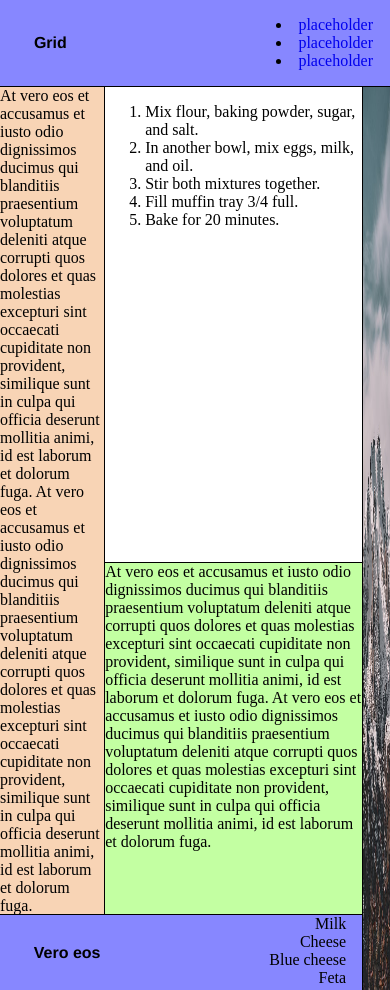
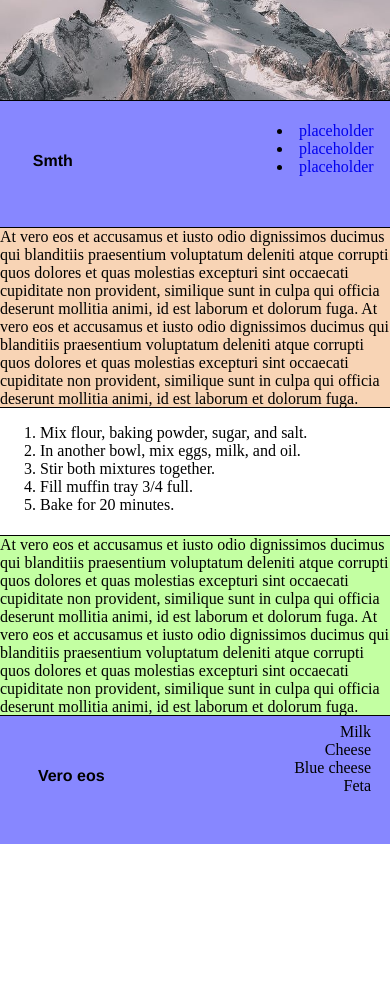
Before and after one commit to IP-14Nezdolii/Web-lab3, a plain HTML site: page index.html in a window 390 px wide. After the commit the page ends 844 px from the top, so only its background shows below. Drawn offline with Linux system fonts and the light colour scheme.

Commit message:
Add files via upload

```diff
--- a/index.html
+++ b/index.html
@@ -7,7 +7,7 @@
   </head>
   <body>
     <div class="box1">
-      <h4 class="mark"> Grid </h4>
+      <h4 class="mark"> Smth </h4>
       <div class="textbox" align="right">
         <menu>
           <li><a href="index.html">placeholder</a></li>
@@ -36,7 +36,7 @@
     <div class="box4">
       <div class="imgbox">
         <map name="primary">
-          <area shape="rect" coords="0,0,500,600" alt="page 1" href="index.html" />
+          <area shape="rect" coords="0,0,500,600" alt="page 1" href="https://www.youtube.com/watch?v=dQw4w9WgXcQ&ab_channel=RickAstley" />
         </map>
         <img usemap="#primary" src="images/pexels-1.jpeg" alt="image with map"/>
       </div>
--- a/styles/mobile.css
+++ b/styles/mobile.css
@@ -1,3 +1,4 @@
+
  html, body {
     height: 100vh;
     width: 100vw;
@@ -40,7 +41,6 @@ div {
   }
 .box4 {
     grid-area: b4;
-    background: #f8d4b5;
   }
 .box5 {
     grid-area: b5;
@@ -102,5 +102,37 @@ div {
     display: block;
     width: 100%;
     height: 100%;
-    object-fit: fill;
+    object-fit: cover;
 }
+
+@media screen and (max-width : 1000px) {
+
+body {
+  display: flex;
+  flex-direction: column;
+}
+
+.box1,.box2,.box3,.box4,.box5,.box6{
+  flex: 1;
+}
+
+.box1 {
+  order: 2;
+}
+.box2 {
+  order: 3;
+}
+.box3 {
+  order: 4;
+}
+.box4 {
+  order: 1;
+  max-height: 100px;
+}
+.box5 {
+  order: 5;
+}
+.box6 {
+  order: 6;
+}
+}
```
